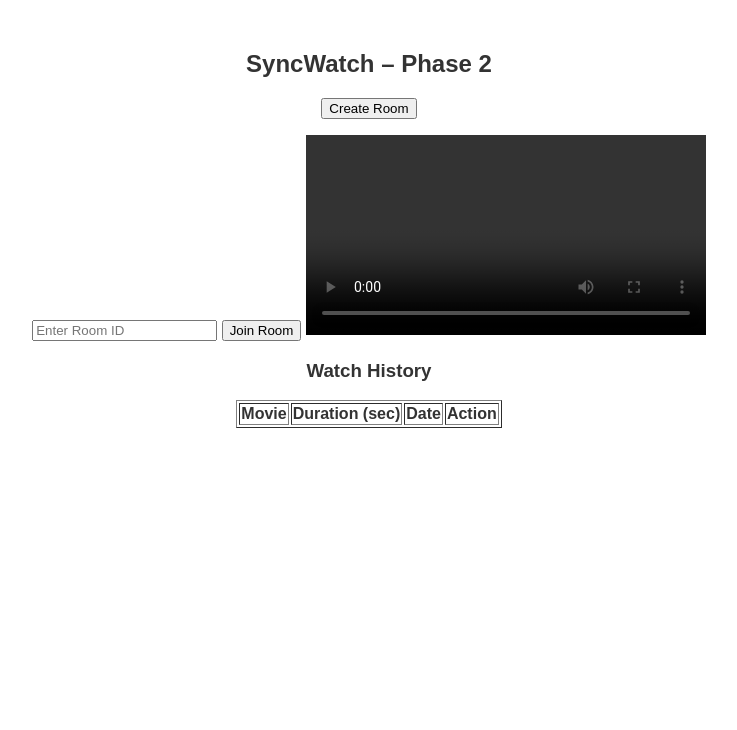
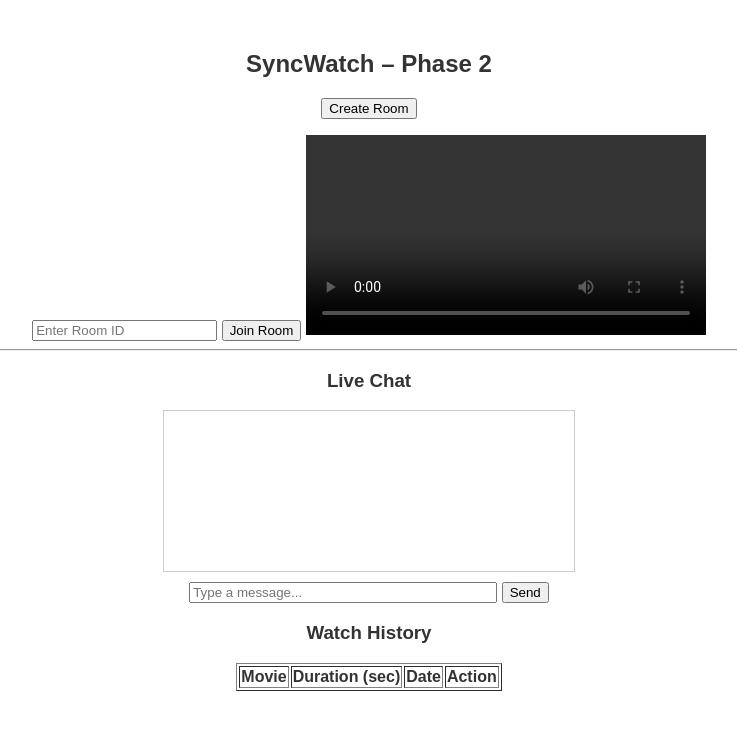
Before and after one commit to 04Silambu/SyncWatch, a website: page public/index.html in a window 1280 px wide. Shown: the whole page, without its empty margins (271-1008 px from the left). Drawn offline with nearby package versions, Linux system fonts and the light colour scheme; no server answers.

Commit message:
feat: add phase 6 real-time chat using socket.io

```diff
--- a/backend/server.js
+++ b/backend/server.js
@@ -238,8 +238,8 @@ io.on("connection", (socket) => {
         console.log(`[CHAT] ${roomId} | ${role}: ${message}`)
     })
 
+    // Cleanup on disconnect
 
-    // Cleanup on disconnect
     socket.on("disconnect", () => {
         for (const [roomId, room] of rooms.entries()) {
             // Remove user from room
--- a/public/index.html
+++ b/public/index.html
@@ -24,8 +24,26 @@
 
     <video id="e" controls width="400"></video>
 
+    <hr>
+
+    <h3>Live Chat</h3>
+
+    <div id="chat-box" style="
+        width: 400px;
+        height: 150px;
+        border: 1px solid #ccc;
+        overflow-y: auto;
+        margin: 0 auto 10px;
+        padding: 5px;
+        text-align: left;
+    "></div>
+
+    <input id="chat-input" placeholder="Type a message..." style="width: 300px;">
+    <button onclick="sendMessage()">Send</button>
+
     <h3>Watch History</h3>
     <table border="1" align="center">
+
         <thead>
             <tr>
                 <th>Movie</th>
--- a/public/script.js
+++ b/public/script.js
@@ -4,6 +4,8 @@ const statusEl = document.getElementById("b")
 const videoEl = document.getElementById("e")
 const uploadSection = document.getElementById("upload-section")
 const videoUpload = document.getElementById("video-upload")
+const chatBox = document.getElementById("chat-box")
+const chatInput = document.getElementById("chat-input")
 
 let currentRole = null
 let currentRoomId = null
@@ -207,3 +209,27 @@ window.deleteHistory = deleteHistory
 
 // Load history when page loads
 loadHistory()
+
+// ========== REAL-TIME CHAT ==========
+
+const sendMessage = () => {
+    const text = chatInput.value.trim()
+    if (!text || !currentRoomId) return
+
+    socket.emit("chat-message", {
+        roomId: currentRoomId,
+        message: text,
+        role: currentRole
+    })
+
+    chatInput.value = ""
+}
+
+window.sendMessage = sendMessage
+
+socket.on("chat-message", (data) => {
+    const msg = document.createElement("div")
+    msg.innerHTML = `<b>${data.role}</b> [${data.time}]: ${data.message}`
+    chatBox.appendChild(msg)
+    chatBox.scrollTop = chatBox.scrollHeight
+})
```
